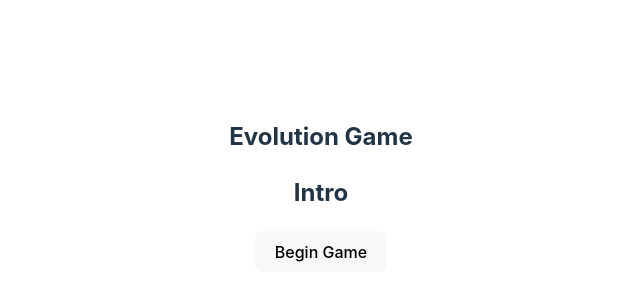
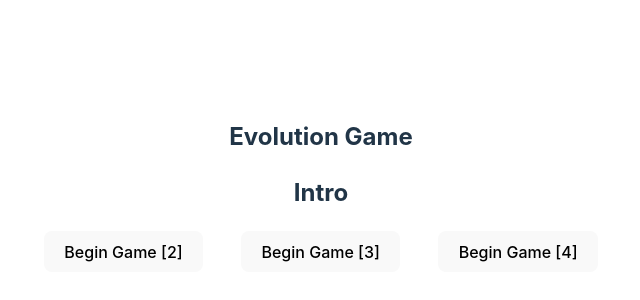
Before and after one commit to trudoholic/evo-ts, a React (Vite) app: page / in a window 1280 px wide. Shown: the part 214-514 px from the top of the page, without its empty margins (319-959 px from the left). Built offline with nearby package versions, Linux system fonts and the light colour scheme.

Commit message:
nPlayers

```diff
--- a/src/components/Intro.tsx
+++ b/src/components/Intro.tsx
@@ -2,19 +2,27 @@ import { Actions } from "../context/actions"
 import { useAppContext } from "../context"
 
 const Intro = () => {
-  const { state, dispatch } = useAppContext()
-  const { isGameOver, players } = state
+  const { dispatch } = useAppContext()
+  // const { state, dispatch } = useAppContext()
+  // const { isGameOver, players } = state
 
-  const foo = () => {
-    console.log("Intro", isGameOver, players)
-    dispatch({type: Actions.BeginGame})
+  const foo = (n: number) => {
+    // console.log("Intro", isGameOver, players)
+    console.log("Intro", n)
+    dispatch({type: Actions.BeginGame, payload: n})
   }
 
   return (
     <>
       <h2>Intro</h2>
-      <button onClick={foo}>
-        Begin Game
+      <button onClick={() => foo(2)}>
+        Begin Game [2]
+      </button>
+      <button onClick={() => foo(3)}>
+        Begin Game [3]
+      </button>
+      <button onClick={() => foo(4)}>
+        Begin Game [4]
       </button>
     </>
   )
--- a/src/context/reducer.ts
+++ b/src/context/reducer.ts
@@ -1,10 +1,10 @@
 import { Actions } from "./actions"
-import { IState } from "./state"
+import { IState, data } from "./state"
 
 export type TAction =
   // | { type: Actions.ADD_CONTACT, payload: IContact }
   // | { type: Actions.REMOVE_CONTACT, payload: IContact }
-  | { type: Actions.BeginGame }
+  | { type: Actions.BeginGame, payload: number }
   | { type: Actions.EndGame }
 
 export const reducer = (state: IState, action: TAction): IState => {
@@ -14,7 +14,11 @@ export const reducer = (state: IState, action: TAction): IState => {
     // case Actions.REMOVE_CONTACT:
     //   return { ...state, contacts: state.contacts.filter(c => c.id === action.payload.id)}
     case Actions.BeginGame:
-      return { ...state, isGameOver: false}
+      return { ...state,
+        isGameOver: false,
+        nPlayers: action.payload,
+        players: data.slice(0, action.payload),
+      }
     case Actions.EndGame:
       return { ...state, isGameOver: true}
     default:
--- a/src/context/state.ts
+++ b/src/context/state.ts
@@ -7,16 +7,19 @@ export interface IPlayer {
 
 export interface IState {
   isGameOver: boolean
+  nPlayers: number
   players: IPlayer[]
 }
 
-const data: IPlayer[] = [
-  { id: 1, name: 'A', value: 0, status: true },
-  { id: 2, name: 'B', value: 0, status: false },
-  { id: 3, name: 'C', value: 0, status: false },
+export const data: IPlayer[] = [
+  { id: 1, name: 'Anna', value: 0, status: true },
+  { id: 2, name: 'Beth', value: 0, status: false },
+  { id: 3, name: 'Ciri', value: 0, status: true },
+  { id: 4, name: 'Dana', value: 0, status: false },
 ];
 
 export const defaultState: IState = {
   isGameOver: true,
-  players: data,
+  nPlayers: 0,
+  players: [],
 }
--- a/src/index.css
+++ b/src/index.css
@@ -39,6 +39,7 @@ h1 {
 button {
   border-radius: 8px;
   border: 1px solid transparent;
+  margin: 0 1.2em;
   padding: 0.6em 1.2em;
   font-size: 1em;
   font-weight: 500;
```
